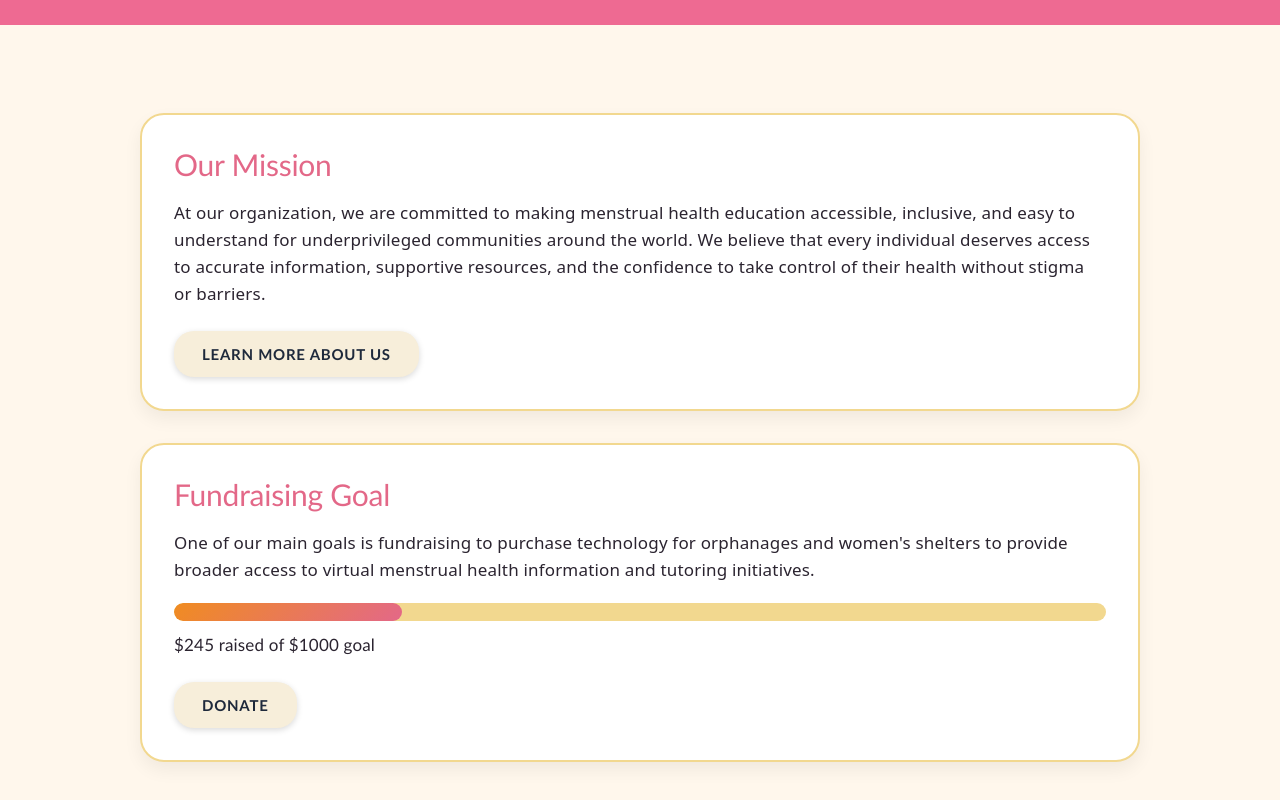
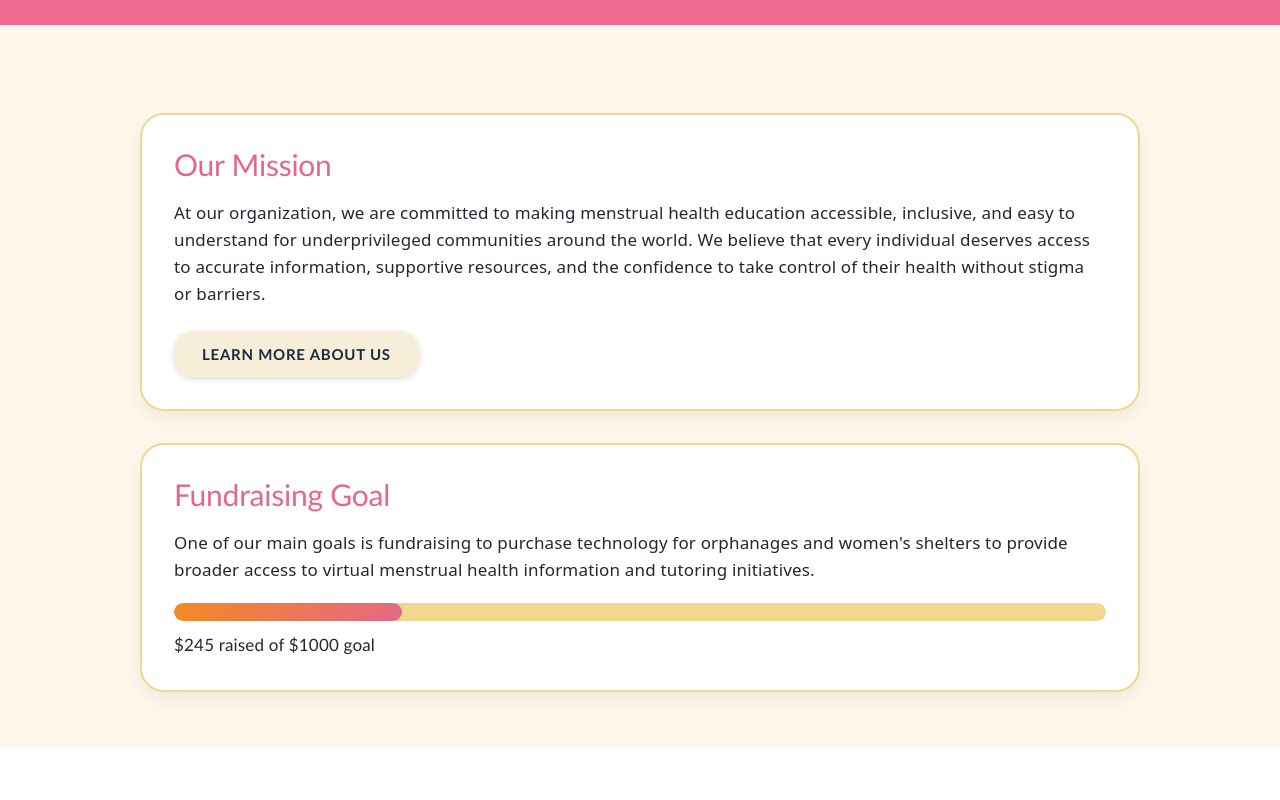
Before and after one commit to prithikaa-ks/clean-cycle-initiative, a React (Vite) app: page / in a window 1280 px wide. Shown: the part 857-1657 px from the top of the page. After the commit the page ends 1605 px from the top, so only its background shows below. Built offline with nearby package versions, Linux system fonts and the light colour scheme.

Commit message:
changes, errors

```diff
--- a/src/App.jsx
+++ b/src/App.jsx
@@ -3,8 +3,6 @@
 import { Routes, Route } from 'react-router-dom'
 import Home from './pages/Home';
 import About from './pages/about';
-import Contact from './pages/contact';
-import FAQ from './pages/FAQ';
 import SimpleGuidance from './pages/Getting Started Content/simple-guidance';
 import GetStarted from './pages/Getting Started Content/get-started';
 import Normal from './pages/Getting Started Content/normal';
--- a/src/pages/Home.jsx
+++ b/src/pages/Home.jsx
@@ -55,13 +55,13 @@ function Home() {
               <div className="tracker-bar-fill" style={{ width: `${percent}%` }} />
             </div>
             <p className="tracker-label">${raised} raised of ${goal} goal</p>
-            <button
+            {/* <button
               className="action-btn"
               style={{ marginTop: '24px' }}
               onClick={() => navigate()} //TODO: set up donation
             >
               Donate
-            </button>
+            </button> */}
           </section>
 
         </main>
```
